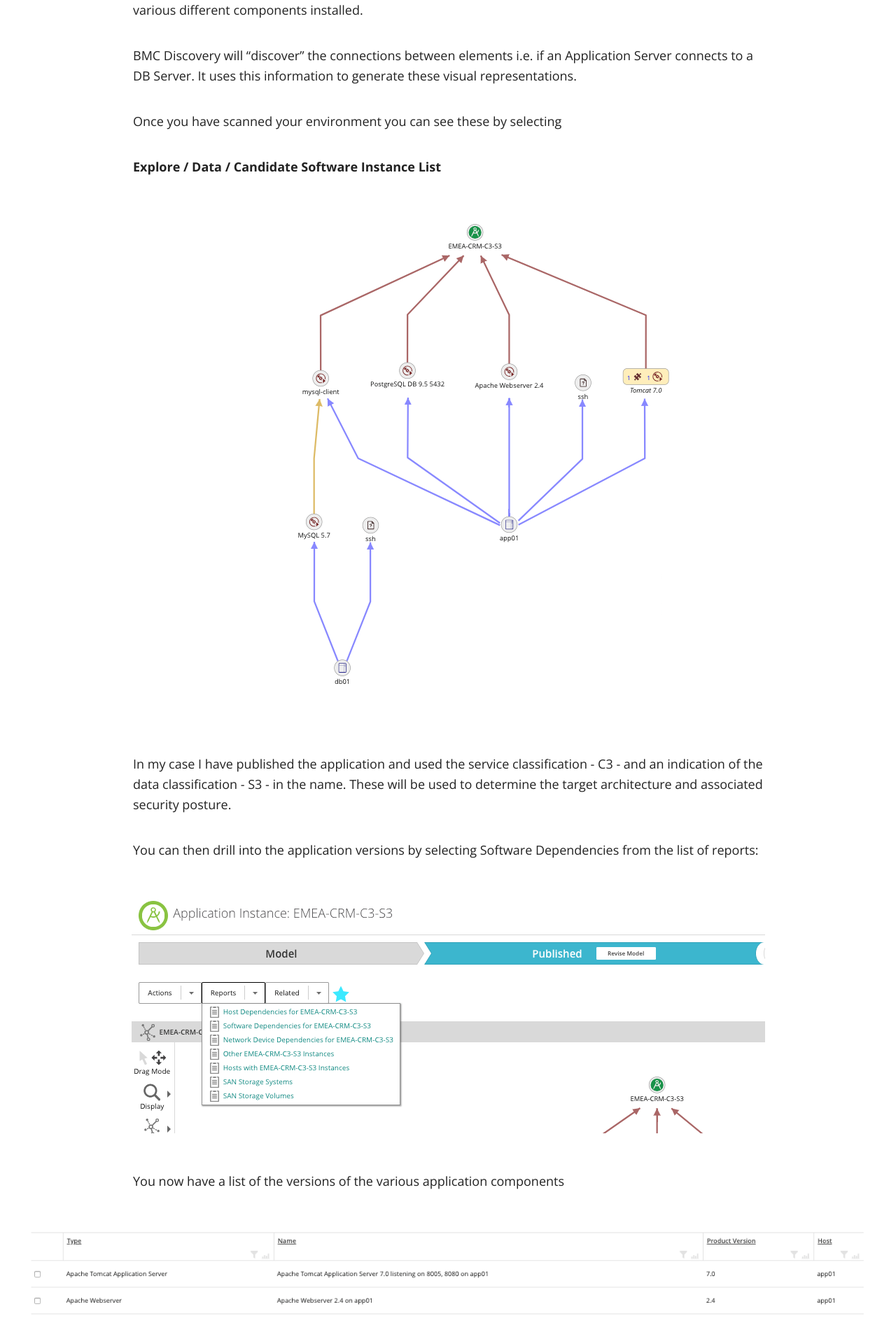
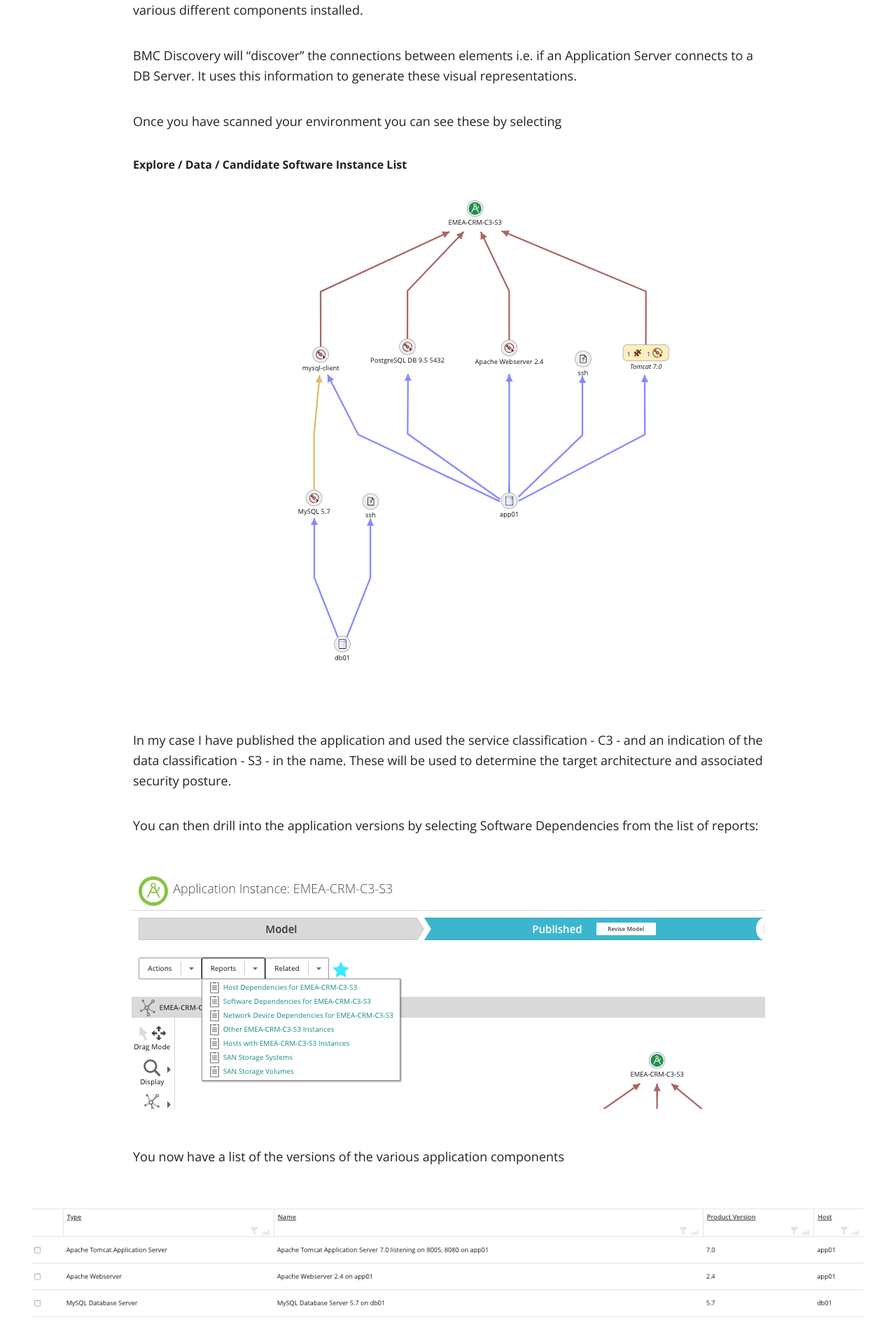
Before and after one commit to dermotreynolds/old.dermotreynolds.github.io, a Jekyll site: the page built from _posts/inprogress/2017-05-20-0-application-discovery.md, in a window 1280 px wide. Shown: the part 645-2535 px from the top of the page at 70% size. Built offline with Jekyll 4.4.1, drawn with Linux system fonts in a browser that asks for light colours; nearby versions of some CDN libraries.

Commit message:
Full End To End

```diff
--- a/_posts/inprogress/2017-05-20-0-application-discovery.md
+++ b/_posts/inprogress/2017-05-20-0-application-discovery.md
@@ -17,7 +17,7 @@
 
 Once you have scanned your environment you can see these by selecting
 
-**Explore / Data / Candidate Software Instance List**
+###### Explore / Data / Candidate Software Instance List
 
 ![](/images/BMC-Discover-Application-01.png)
 
```
